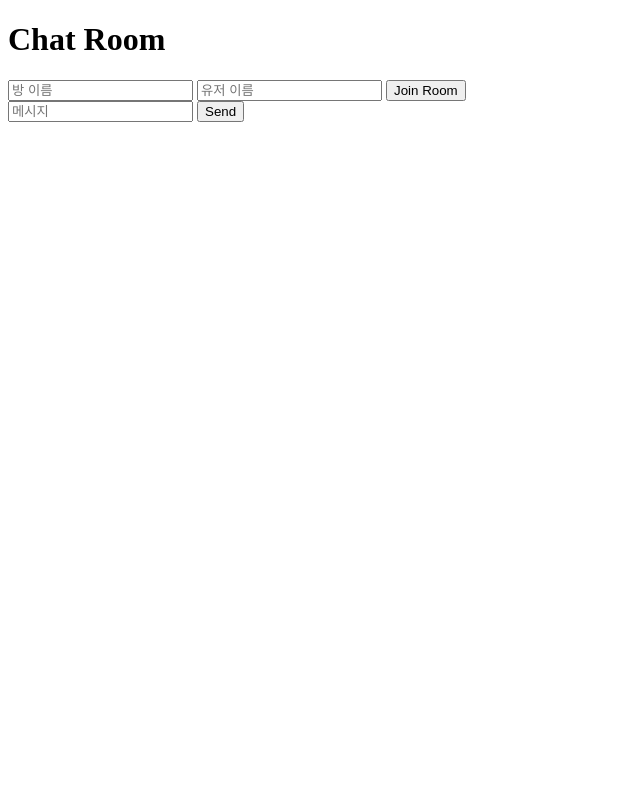
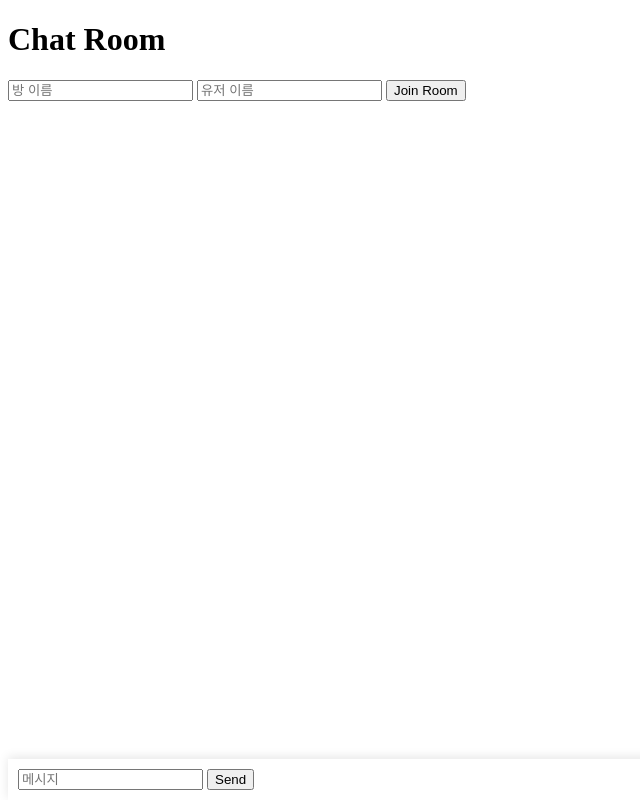
Before and after one commit to 2ndreae/e, a website: page index.html in a window 1280 px wide. Both pictures are taken after typing "Sample" into the empty fields and a click on the button "Send". Shown: the whole page, without its empty margins (0-640 px from the left). Drawn offline with nearby package versions, Linux system fonts and the light colour scheme; no server answers.

Commit message:
Update index.html

```diff
--- a/index.html
+++ b/index.html
@@ -3,7 +3,16 @@
 <head>
   <title>Chat Room</title>
   <script src="/socket.io/socket.io.js"></script>
-  <meta name="google-site-verification" content="g2JkdYuJjFbccXlyU66fF0B88ZynqrfrBVRM2M4pDJI" />
+  <style>
+    #message-input {
+      position: fixed;
+      bottom: 0;
+      width: 100%;
+      background-color: white;
+      padding: 10px;
+      box-shadow: 0 -2px 10px rgba(0,0,0,0.1);
+    }
+  </style>
 </head>
 <body>
   <h1>Chat Room</h1>
@@ -14,11 +23,11 @@
   </div>
   <div id="rooms"></div>
   <div id="roomUsers"></div>
-  <div>
+  <div id="messages" style="height: calc(100vh - 200px); overflow-y: auto;"></div>
+  <div id="message-input">
     <input id="message" type="text" placeholder="메시지" onkeypress="handleKeyPress(event)"/>
     <button onclick="sendMessage()">Send</button>
   </div>
-  <div id="messages"></div>
 
   <script>
     const socket = io();  // 서버와 클라이언트 간의 웹소켓 연결 생성
@@ -36,6 +45,8 @@
       const messageElement = document.createElement('div');
       messageElement.textContent = message;
       messagesDiv.appendChild(messageElement);
+      messagesDiv.scrollTop = messagesDiv.scrollHeight;  // 메시지를 받았을 때 자동으로 스크롤을 맨 아래로 이동
+      document.getElementById('message').scrollIntoView();  // 메시지를 받았을 때 메시지 입력창을 맨 아래로 이동
     });
 
     function joinRoom() {
@@ -53,6 +64,9 @@
 
       socket.emit('sendMessage', roomName, userName, message);
       document.getElementById('message').value = '';  // 메시지 입력 필드 초기화
+      const messagesDiv = document.getElementById('messages');
+      messagesDiv.scrollTop = messagesDiv.scrollHeight;  // 메시지를 보냈을 때 자동으로 스크롤을 맨 아래로 이동
+      document.getElementById('message').scrollIntoView();  // 메시지를 보냈을 때 메시지 입력창을 맨 아래로 이동
     }
 
     function handleKeyPress(event) {
```
